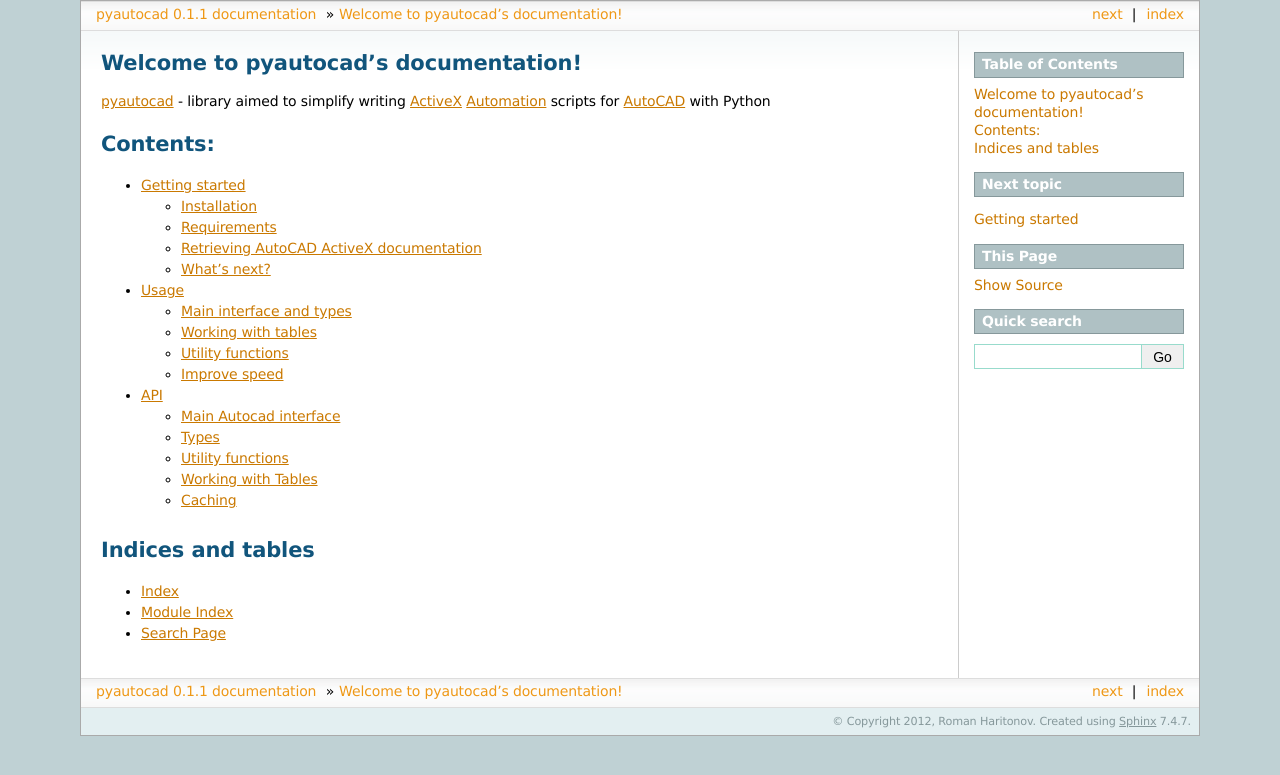
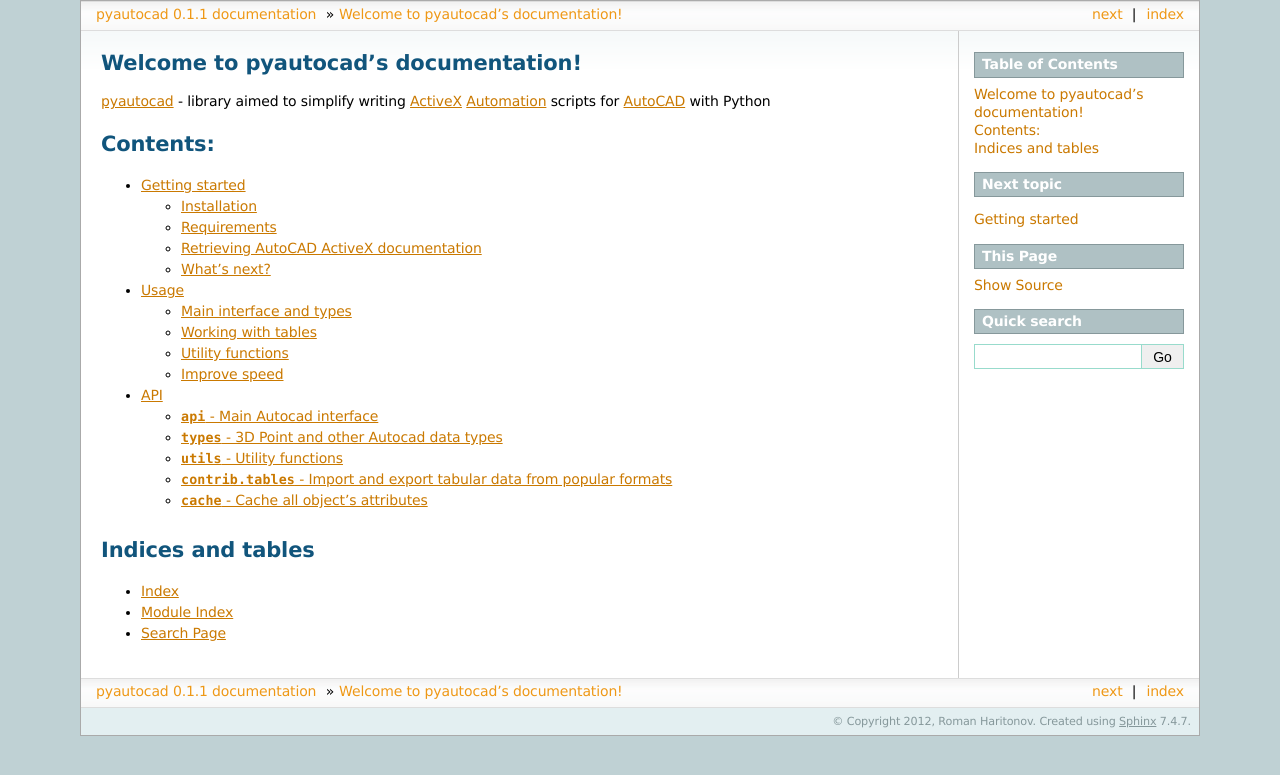
Before and after one commit to reclosedev/pyautocad, a Sphinx documentation site: the page built from docs/index.rst, in a window 1280 px wide. Shown: the top 775 px of the page. Built offline with Sphinx 7.4.7, drawn with Linux system fonts in a browser that asks for light colours.

Commit message:
Documentation changed headings in API

```diff
--- a/docs/api.rst
+++ b/docs/api.rst
@@ -3,8 +3,8 @@
 
 This part of the documentation covers all the interfaces of `pyautocad`
 
-Main Autocad interface
-----------------------
+``api`` - Main Autocad interface
+--------------------------------------------
 
 .. automodule:: pyautocad.api
    :members:
@@ -17,32 +17,32 @@
 
 -----------------------------------------------------------------------------
 
-Types
-------
+``types`` - 3D Point and other Autocad data types
+-------------------------------------------------
 
 .. automodule:: pyautocad.types
    :members:
 
 -----------------------------------------------------------------------------
 
-Utility functions
------------------
+``utils`` - Utility functions
+-------------------------------------------------------------
 
 .. automodule:: pyautocad.utils
    :members:
 
 -----------------------------------------------------------------------------
 
-Working with Tables
--------------------
+``contrib.tables`` - Import and export tabular data from popular formats
+------------------------------------------------------------------------
 
 .. automodule:: pyautocad.contrib.tables
    :members:
 
 -----------------------------------------------------------------------------
 
-Caching
--------
+``cache`` - Cache all object's attributes
+------------------------------------------
 
 .. automodule:: pyautocad.cache
    :members:
--- a/docs/usage.rst
+++ b/docs/usage.rst
@@ -142,4 +142,4 @@
 position, text, etc every time call is passed to AutoCAD. It can slow down execution
 time of your programs. For example if you have program, which combines single line
 text based on it's relative positions, you probably need to get each text position
-several times. To speed this up, you can use caching :mod:`pyautocad.cache`
+several times. To speed this up, you can use :mod:`cache module <pyautocad.cache>`
```
